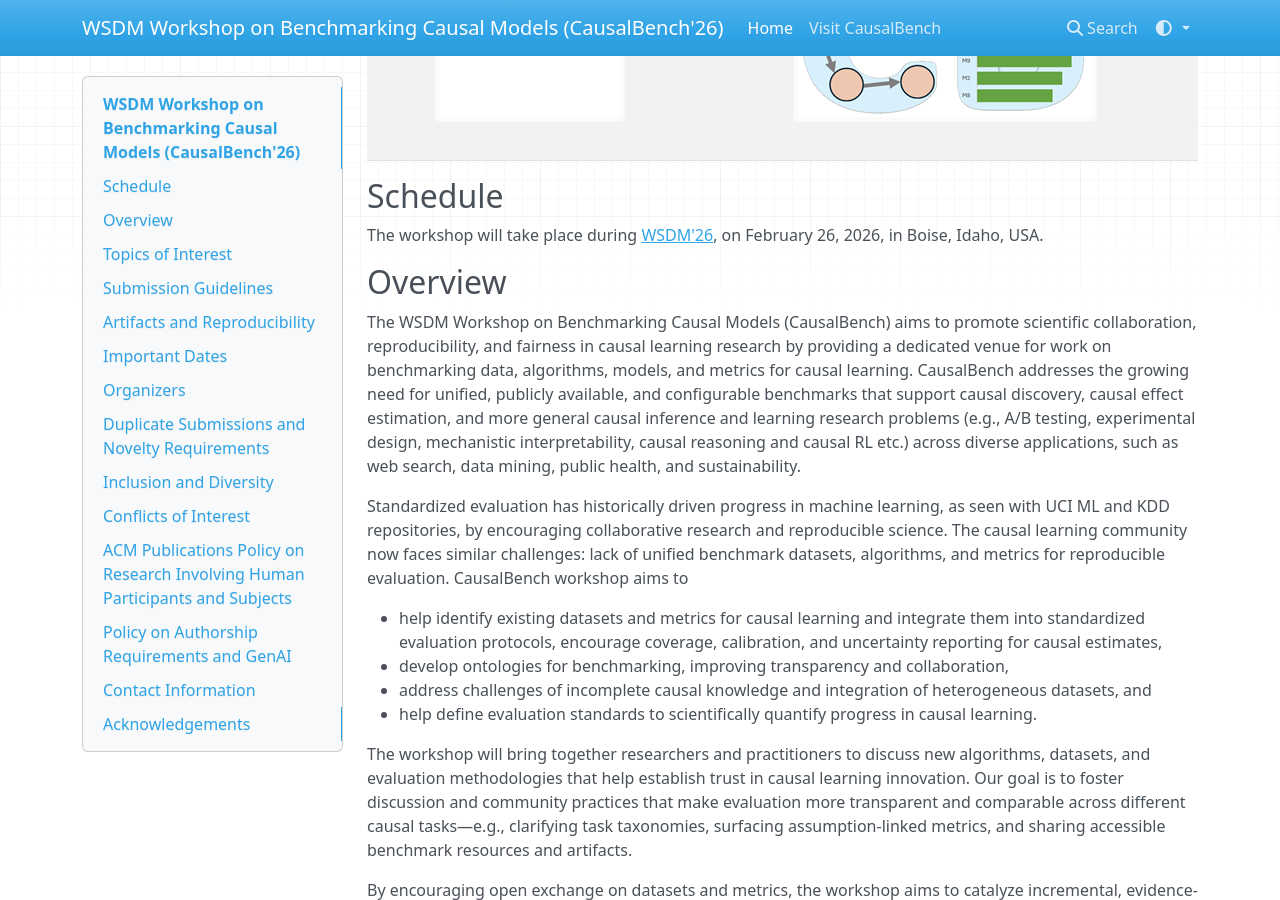
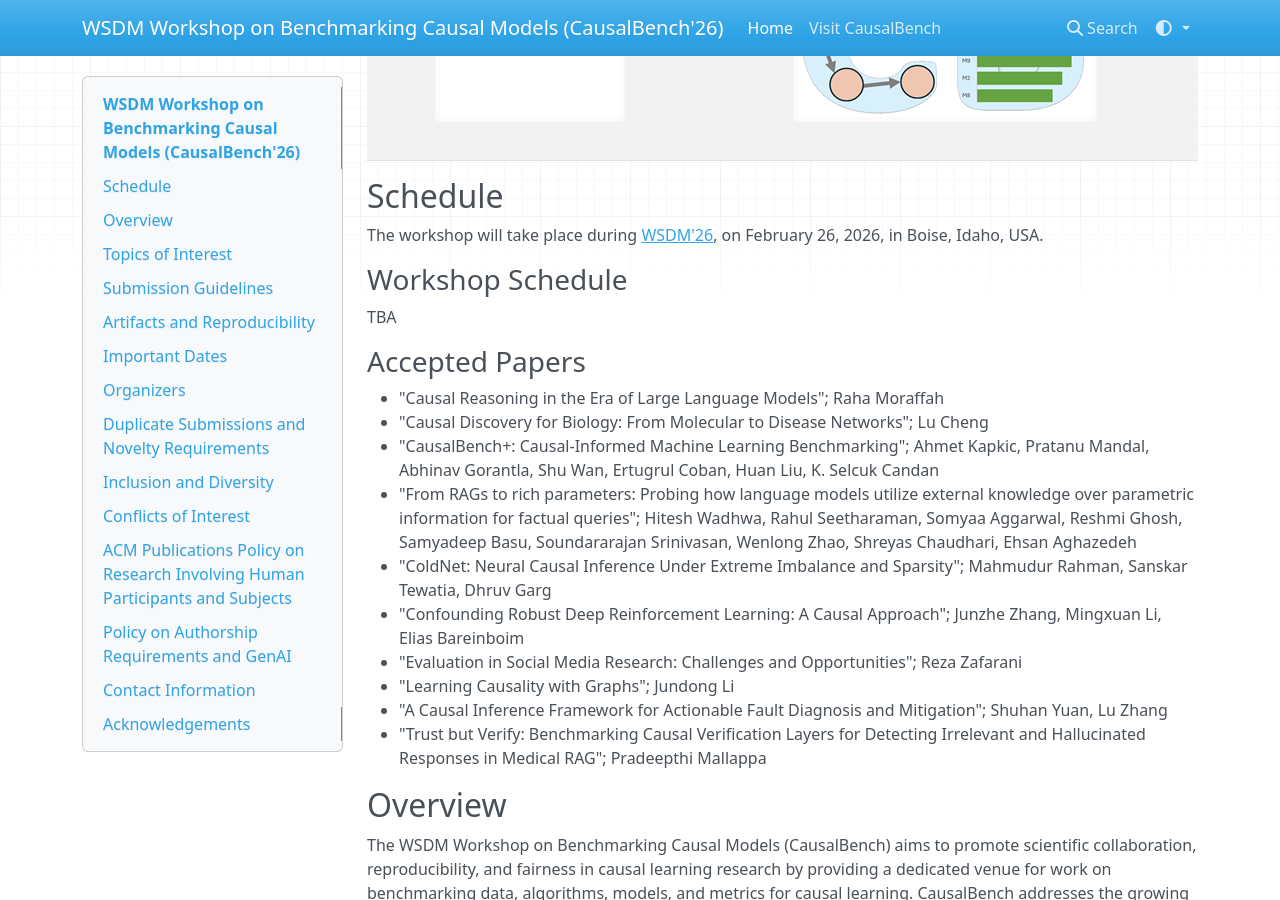
Before and after one commit to CausalBenchOrg/CausalBench-WSDM26, an MkDocs documentation site: the page built from docs/index.md, in a window 1280 px wide and 900 px high, scrolled down 298 px. Built offline with MkDocs 1.6.1, drawn with Linux system fonts in a browser that asks for light colours; nearby versions of some CDN libraries.

Commit message:
Added accepted papers and tentative workshop schedule

```diff
--- a/docs/index.md
+++ b/docs/index.md
@@ -7,6 +7,21 @@
 
 ## Schedule
 The workshop will take place during [WSDM'26](https://wsdm-conference.org/2026/), on February 26, 2026, in Boise, Idaho, USA.
+
+### Workshop Schedule
+TBA
+
+### Accepted Papers
+- "Causal Reasoning in the Era of Large Language Models"; Raha Moraffah
+- "Causal Discovery for Biology: From Molecular to Disease Networks"; Lu Cheng
+- "CausalBench+: Causal-Informed Machine Learning Benchmarking"; Ahmet Kapkic, Pratanu Mandal, Abhinav Gorantla, Shu Wan, Ertugrul Coban, Huan Liu, K. Selcuk Candan
+- "From RAGs to rich parameters: Probing how language models utilize external knowledge over parametric information for factual queries"; Hitesh Wadhwa, Rahul Seetharaman, Somyaa Aggarwal, Reshmi Ghosh, Samyadeep Basu, Soundararajan Srinivasan, Wenlong Zhao, Shreyas Chaudhari, Ehsan Aghazedeh
+- "ColdNet: Neural Causal Inference Under Extreme Imbalance and Sparsity"; Mahmudur Rahman, Sanskar Tewatia, Dhruv Garg
+- "Confounding Robust Deep Reinforcement Learning: A Causal Approach"; Junzhe Zhang, Mingxuan Li, Elias Bareinboim
+- "Evaluation in Social Media Research: Challenges and Opportunities"; Reza Zafarani
+- "Learning Causality with Graphs"; Jundong Li
+- "A Causal Inference Framework for Actionable Fault Diagnosis and Mitigation"; Shuhan Yuan, Lu Zhang
+- "Trust but Verify: Benchmarking Causal Verification Layers for Detecting Irrelevant and Hallucinated Responses in Medical RAG"; Pradeepthi Mallappa
 
 ## Overview
 The WSDM Workshop on Benchmarking Causal Models (CausalBench) aims to promote scientific collaboration, reproducibility, and fairness in causal learning research by providing a dedicated venue for work on benchmarking data, algorithms, models, and metrics for causal learning. CausalBench addresses the growing need for unified, publicly available, and configurable benchmarks that support causal discovery, causal effect estimation, and more general causal inference and learning research problems (e.g., A/B testing, experimental design, mechanistic interpretability, causal reasoning and causal RL etc.) across diverse applications, such as web search, data mining, public health, and sustainability.
```
